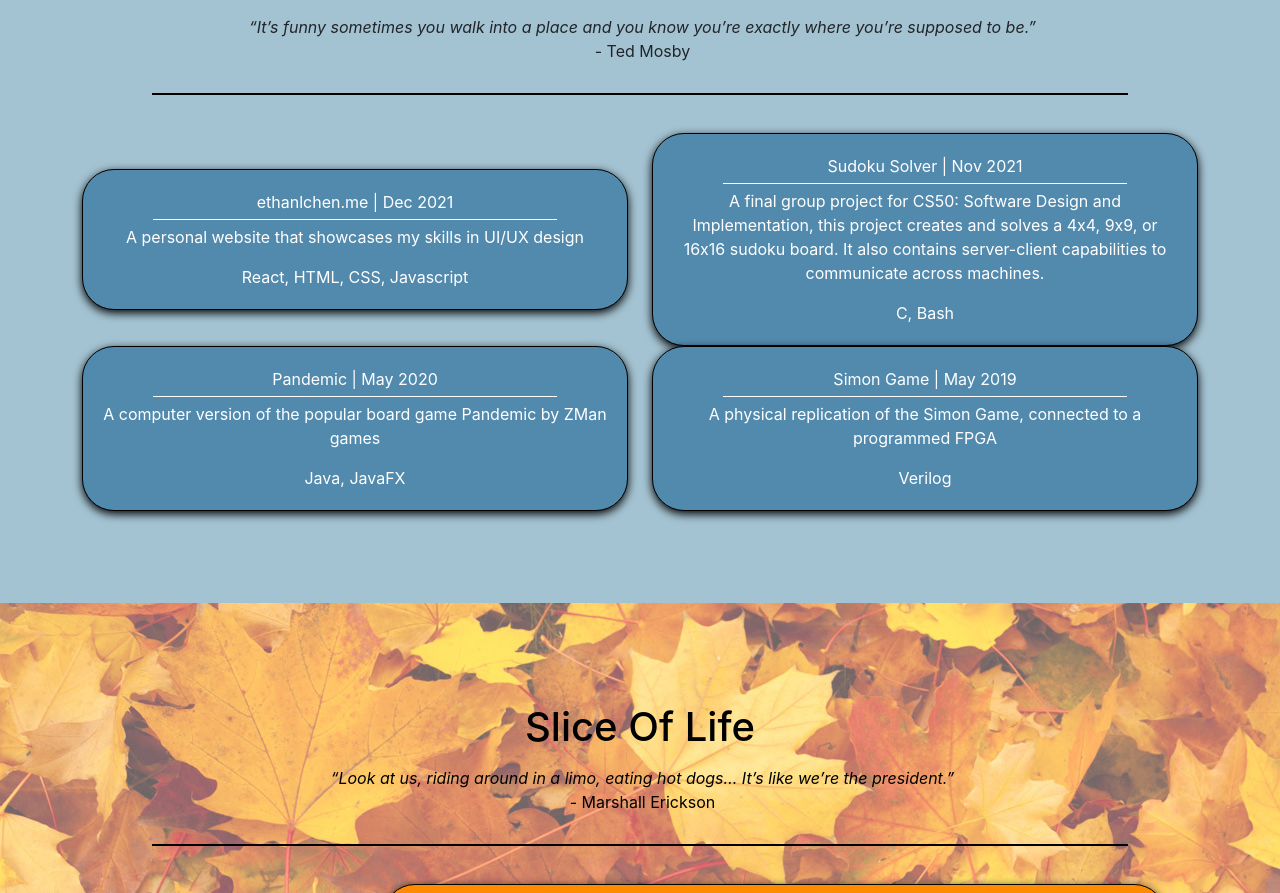
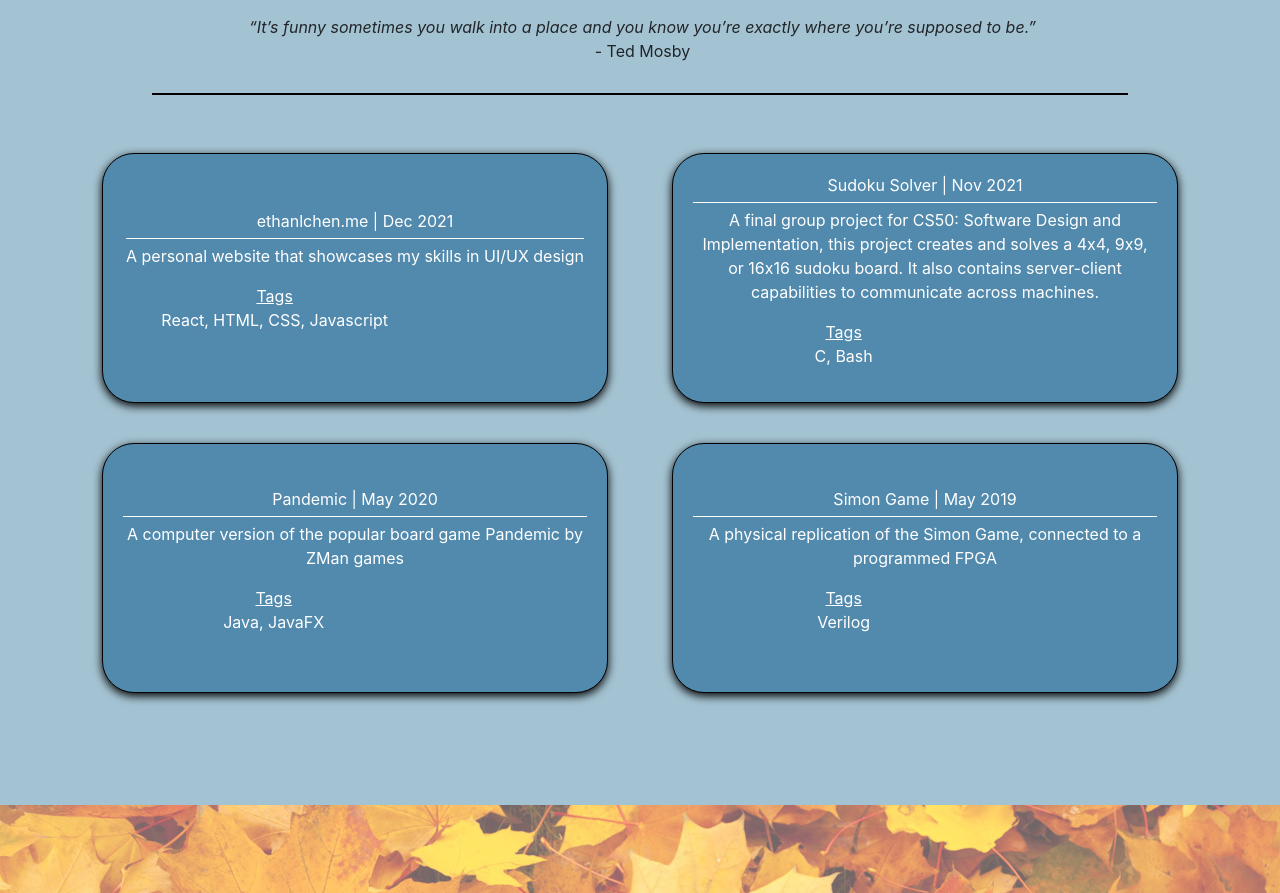
Before and after one commit to ethan-l-chen-24/ethanlchen.me, a React (Create React App) app: page / in a window 1280 px wide. Shown: the part 663-1556 px from the top of the page. Built offline with nearby package versions, Linux system fonts and the light colour scheme.

Commit message:
working on formatting of project tile

```diff
--- a/src/components/Projects/ProjectTile.js
+++ b/src/components/Projects/ProjectTile.js
@@ -1,12 +1,31 @@
 import React from 'react'
+import { Row, Col } from 'react-bootstrap'
 
 const ProjectTile = ( { name, languages, date, github, description} ) => {
+
+    const getProjectDescription = () => {
+       return (
+        <div>
+        <div>{ name + " | " + date }</div>
+            <hr className='projectTileHR'/>
+            <p>{ description }</p>
+            <Row>
+                <Col xs={8}>
+                    <div> <u>Tags</u> </div>
+                    <p>{languages.map((language, i, arr) => (i === arr.length-1 ? (<span> {language} </span>) : (<span>{language + ', '}</span>)))}</p>
+                </Col>
+                <Col xs={4}>
+
+                </Col>
+            </Row>
+
+        </div>
+       )
+    }
+
     return (
-        <div className='boxed projectBox'>
-            <div>{ name + " | " + date }</div>
-            <hr className='projectHR'/>
-            <p>{ description }</p>
-            <div> {languages.map((language, i, arr) => (i === arr.length-1 ? (<span> {language} </span>) : (<span>{language + ', '}</span>)))} </div>
+        <div className='boxed projectBox center'>
+           {getProjectDescription()}
         </div>
     )
 }
--- a/src/styles/App.css
+++ b/src/styles/App.css
@@ -44,3 +44,8 @@ p {
     top: 8px;
     width: 100%;
 }
+
+.left-align {
+    justify-content: left;
+    text-align: left;
+}
--- a/src/styles/Projects.css
+++ b/src/styles/Projects.css
@@ -8,10 +8,14 @@
 }
 
 .projectBox {
+    height: 250px;
+    width: auto;
     background-color: #528aae;
     color: white;
+    margin: 20px;
 }
 
-.projectHR {
+.projectTileHR {
     margin: 5px auto 5px auto;
+    width: 100%;
 }
```
